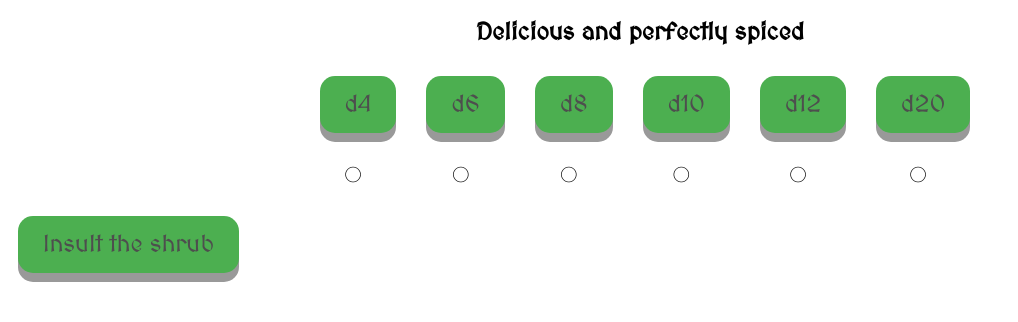
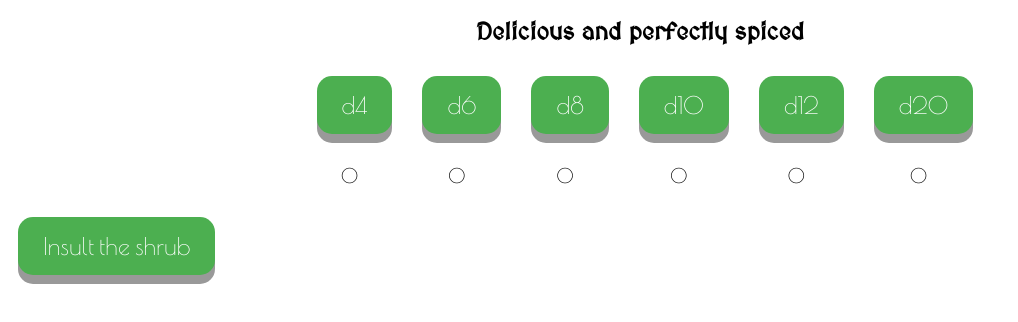
Before and after one commit to NormanBard/DND-Dice, a plain HTML site: page index.html in a window 1280 px wide. Shown: the part 60-382 px from the top of the page, without its empty margins (0-1018 px from the left). Drawn offline with nearby package versions, Linux system fonts and the light colour scheme.

Commit message:
Adjust font of buttons

```diff
--- a/style.css
+++ b/style.css
@@ -21,13 +21,13 @@ button {
     text-align: center;
     text-decoration: none;
     outline: none;
-    color: #4e4e4e;
+    color: #ffffff;
     background-color: #4CAF50;
     border: none;
     border-radius: 15px;
     box-shadow: 0 9px #999;
-    /*font-family: 'Poiret One', cursive;*/
-    font-family: 'MedievalSharp', cursive;;
+    font-family: 'Poiret One', cursive;
+    /*font-family: 'MedievalSharp', cursive;*/
 
     }
 
```
